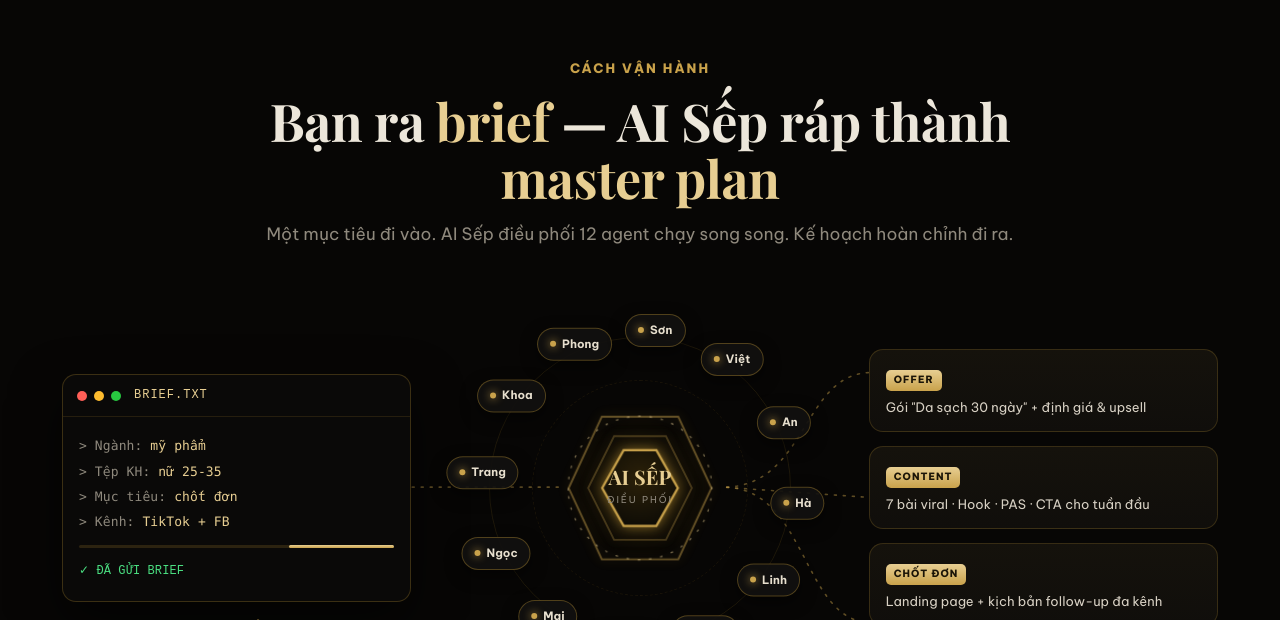
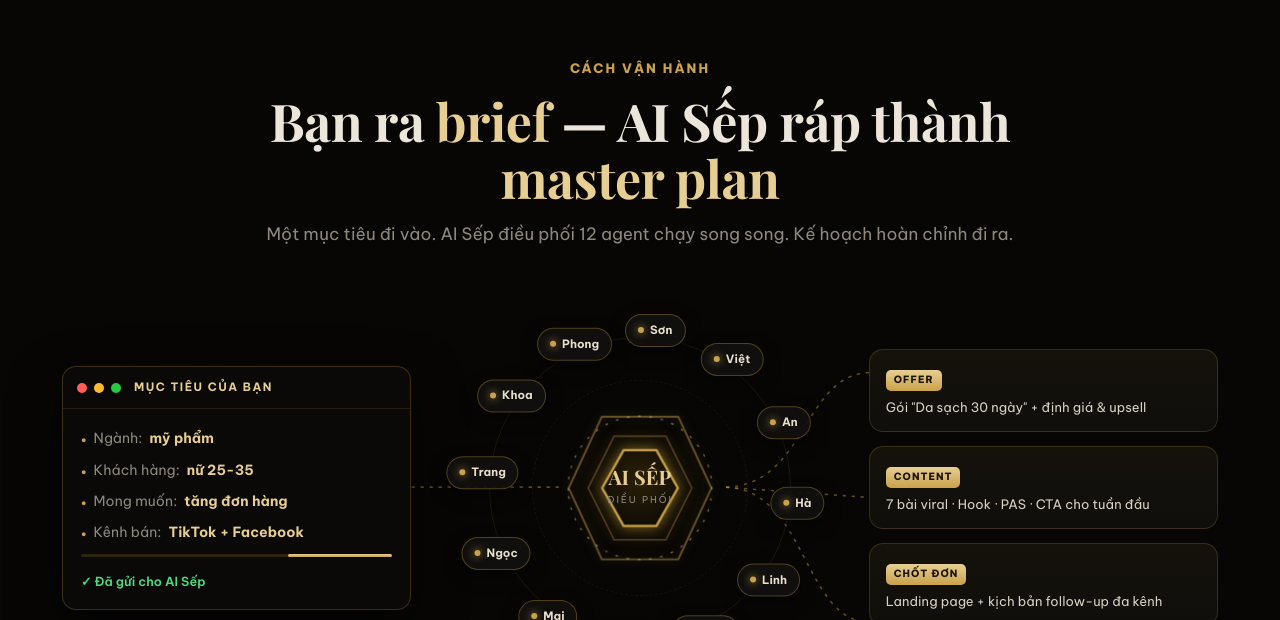
Before and after one commit to testbotpokemongoq2-art/tvg-ai-premium, a website: page index.html in a window 1280 px wide. Shown: the part 11380-12000 px from the top of the page. Drawn offline with nearby package versions, Linux system fonts and the light colour scheme.

Commit message:
Refine brief card: human goal style instead of code terminal

```diff
--- a/index.html
+++ b/index.html
@@ -780,13 +780,15 @@ header{background:rgba(7,6,5,.6)}
 .ft-bar{display:flex;align-items:center;gap:7px;padding:11px 14px;border-bottom:1px solid rgba(232,181,61,.12)}
 .ft-bar i{width:10px;height:10px;border-radius:50%;display:block}
 .ft-bar .r{background:#ff5f57}.ft-bar .y{background:#febc2e}.ft-bar .g{background:#28c840}
-.ft-bar span{margin-left:6px;font-size:12px;color:var(--gold-2);letter-spacing:1px;font-family:ui-monospace,monospace}
-.ft-body{padding:16px 16px 18px;font-family:ui-monospace,SFMono-Regular,Menlo,monospace;font-size:13px;line-height:1.95;color:#cfc8ba}
+.ft-bar span{margin-left:6px;font-size:11.5px;color:var(--gold-2);letter-spacing:1.5px;font-weight:700;text-transform:uppercase}
+.ft-body{padding:18px 18px 18px;font-size:14px;line-height:1.6;color:#cfc8ba}
+.ft-line{display:flex;align-items:baseline;gap:7px;margin-bottom:9px}
+.ft-line .b{color:var(--gold);font-size:9px;line-height:1.7}
 .ft-body .k{color:var(--muted)}
-.ft-body .v{color:var(--gold-2)}
+.ft-body .v{color:var(--gold-2);font-weight:700}
 .ft-cursor{display:inline-block;width:8px;height:15px;background:var(--gold);vertical-align:-2px;animation:ftBlink 1s steps(1) infinite}
 @keyframes ftBlink{50%{opacity:0}}
-.ft-sent{margin-top:12px;display:flex;align-items:center;gap:8px;font-size:12px;color:#4ade80;font-family:ui-monospace,monospace}
+.ft-sent{margin-top:14px;display:flex;align-items:center;gap:8px;font-size:12.5px;font-weight:600;color:#4ade80}
 .ft-prog{height:3px;border-radius:3px;background:rgba(232,181,61,.15);margin-top:10px;overflow:hidden}
 .ft-prog i{display:block;height:100%;width:40%;background:var(--gold-grad);border-radius:3px;animation:ftLoad 2.6s ease-in-out infinite}
 @keyframes ftLoad{0%{margin-left:-40%}100%{margin-left:100%}}
@@ -856,17 +858,17 @@ header{background:rgba(7,6,5,.6)}
       <!-- INPUT -->
       <div>
         <div class="ft-term">
-          <div class="ft-bar"><i class="r"></i><i class="y"></i><i class="g"></i><span>BRIEF.TXT</span></div>
+          <div class="ft-bar"><i class="r"></i><i class="y"></i><i class="g"></i><span>Mục tiêu của bạn</span></div>
           <div class="ft-body">
-            <span class="k">&gt; Ngành:</span> <span class="v">mỹ phẩm</span><br>
-            <span class="k">&gt; Tệp KH:</span> <span class="v">nữ 25-35</span><br>
-            <span class="k">&gt; Mục tiêu:</span> <span class="v">chốt đơn</span><br>
-            <span class="k">&gt; Kênh:</span> <span class="v">TikTok + FB</span><span class="ft-cursor"></span>
+            <div class="ft-line"><span class="b">●</span><span class="k">Ngành:</span> <span class="v">mỹ phẩm</span></div>
+            <div class="ft-line"><span class="b">●</span><span class="k">Khách hàng:</span> <span class="v">nữ 25-35</span></div>
+            <div class="ft-line"><span class="b">●</span><span class="k">Mong muốn:</span> <span class="v">tăng đơn hàng</span></div>
+            <div class="ft-line"><span class="b">●</span><span class="k">Kênh bán:</span> <span class="v">TikTok + Facebook</span></div>
             <div class="ft-prog"><i></i></div>
-            <div class="ft-sent">✓ ĐÃ GỬI BRIEF</div>
+            <div class="ft-sent">✓ Đã gửi cho AI Sếp</div>
           </div>
         </div>
-        <div class="flow-col-label">01 · <b>BRIEF CỦA BẠN</b></div>
+        <div class="flow-col-label">01 · <b>MỤC TIÊU CỦA BẠN</b></div>
       </div>
 
       <!-- ORBIT -->
```
